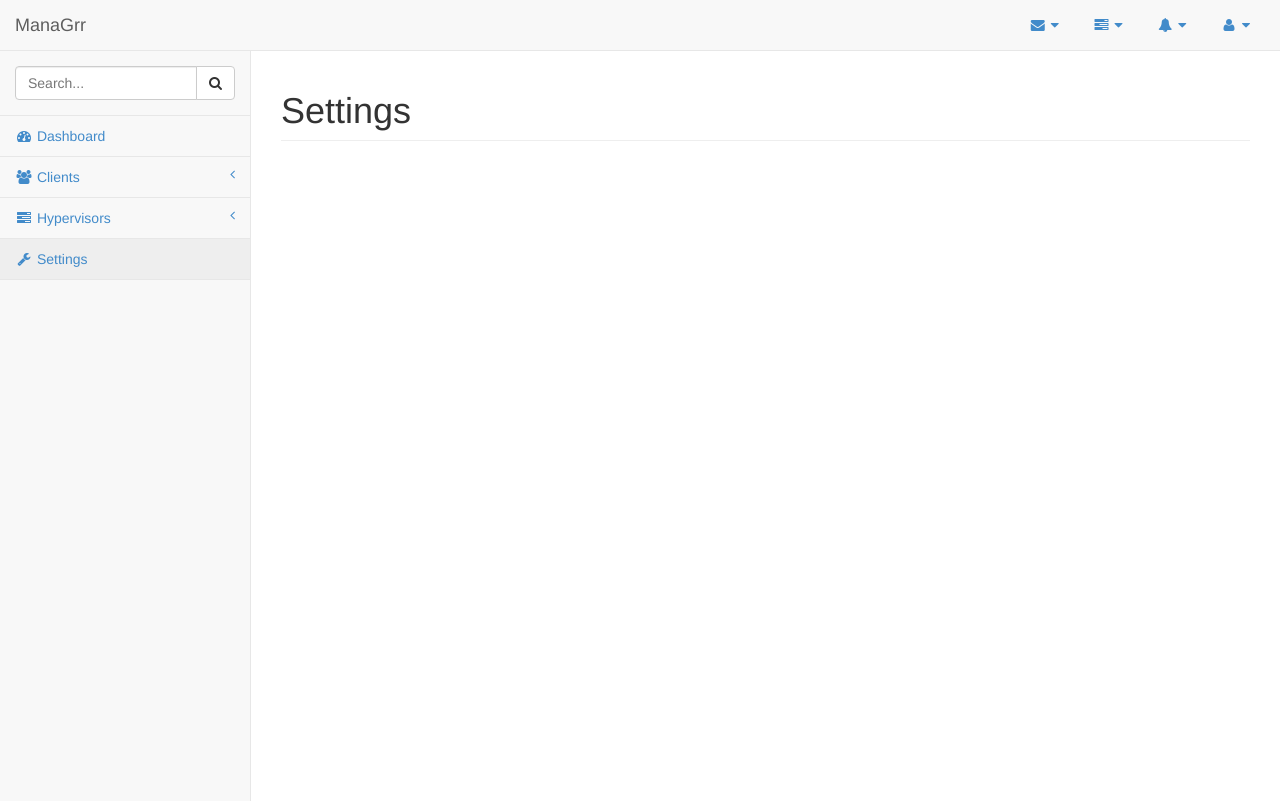
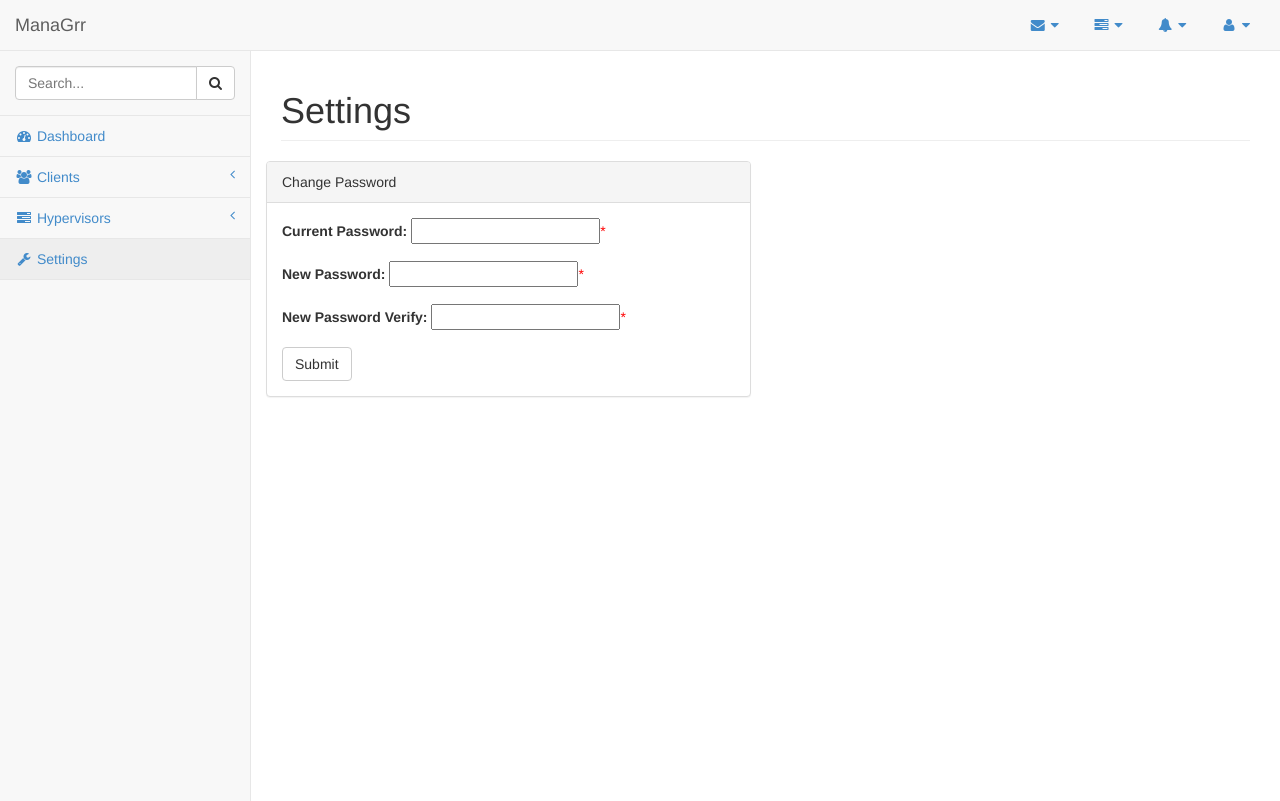
Before and after one commit to thatarchguy/ManaGRR, a Flask app: page /settings in a window 1280 px wide. Run offline with Flask 2, Linux system fonts and the light colour scheme; a user stored in the database is signed in; tables that the repository leaves empty hold one stand-in row (values such as "Sample post"); some libraries are stand-ins or nearby versions.

Commit message:
Added change password form
Just add default credentials when creating the db and users
can use the form to change their password

```diff
--- a/managrr/forms.py
+++ b/managrr/forms.py
@@ -1,6 +1,6 @@
 from flask.ext.wtf import Form
-from wtforms import StringField, BooleanField, SelectField
-from wtforms.validators import DataRequired
+from wtforms import StringField, BooleanField, SelectField, PasswordField
+from wtforms.validators import DataRequired, Required, EqualTo
 from managrr import models, db
 
 
@@ -24,3 +24,9 @@ class AddClient(Form):
 class AddHyper(Form):
     location        = StringField(u'location', validators=[DataRequired()])
     ip              = StringField(u'ip', validators=[DataRequired()])
+
+
+class SettingsPass(Form):
+    currentPass     = PasswordField('currentpass', validators=[DataRequired()])
+    newPass         = PasswordField('New Password', [Required(), EqualTo('newPassVerify', message='Passwords must match')])
+    newPassVerify   = PasswordField('Repeat Password')
--- a/managrr/models.py
+++ b/managrr/models.py
@@ -87,7 +87,7 @@ class Clients(db.Model):
 class Users(db.Model):
     id = db.Column('user_id',db.Integer , primary_key=True)
     username = db.Column('username', db.String(20), unique=True , index=True)
-    password = db.Column('password' , db.String(10))
+    password = db.Column('password' , db.String(40))
     email = db.Column('email',db.String(50),unique=True , index=True)
 
     def __init__(self , username ,password , email):
--- a/managrr/templates/layout.html
+++ b/managrr/templates/layout.html
@@ -62,7 +62,7 @@
                         <i class="fa fa-user fa-fw"></i>  <i class="fa fa-caret-down"></i>
                     </a>
                     <ul class="dropdown-menu dropdown-user">
-                        <li><a href="#"><i class="fa fa-user fa-fw"></i> User Profile</a>
+                        <li><a href="#"><i class="fa fa-user fa-fw"></i> {{ current_user.username }}</a>
                         </li>
                         <li><a href="#"><i class="fa fa-gear fa-fw"></i> Settings</a>
                         </li>
--- a/managrr/templates/settings.html
+++ b/managrr/templates/settings.html
@@ -18,5 +18,52 @@
 {% endblock %}
 
 {% block content %}
-{{ super() }}
+<div class="row">
+
+    <div class="col-lg-6">
+        <div class="panel panel-default">
+            <div class="panel-heading">
+                Change Password
+            </div>
+            <div class="panel-body">
+                <form method="POST">
+                    {{ ChangePassForm.hidden_tag() }}
+                    <div class="form-group">
+                        <label for="currentpass">Current Password:</label>
+                        {{ ChangePassForm.currentPass }}<span style="color: red;">*</span>
+                        {% for error in ChangePassForm.currentPass.errors %}
+                            <br /><span style="color: red;">[{{error}}]</span>
+                        {% endfor %}
+                        {% if error != None %}
+                            <br /><span style="color: red;">{{ error }}</span>
+                        {% endif %}
+                    </div>
+                    <div class="form-group">
+                        <label for="newpass">New Password: </label>
+                        {{ ChangePassForm.newPass }}<span style="color: red;">*</span>
+                        {% for error in ChangePassForm.newPass.errors %}
+                            <br /><span style="color: red;">[{{error}}]</span>
+                        {% endfor %}
+
+                    </div>
+                    <div class="form-group">
+                        <label for="newpassverify">New Password Verify:</label>
+                        {{ ChangePassForm.newPassVerify }}<span style="color: red;">*</span>
+                        {% for error in ChangePassForm.newPassVerify.errors %}
+                            <br /><span style="color: red;">[{{error}}]</span>
+                        {% endfor %}
+
+                    </div>
+                    <button type="submit" class="btn btn-default">Submit</button>
+                </form>
+            </div>
+        </div>
+    </div>
+
+
+
+
+
+</div>
+
 {% endblock %}
--- a/managrr/views.py
+++ b/managrr/views.py
@@ -1,7 +1,7 @@
 from flask import render_template, request, flash, redirect, url_for
 from flask.ext.login import login_user , logout_user , current_user , login_required
 from managrr import app, db, models, login_manager, bcrypt
-from .forms import CreateNode, AddClient, AddHyper
+from .forms import CreateNode, AddClient, AddHyper, SettingsPass
 from dateutil.relativedelta import relativedelta
 import os
 import datetime
@@ -425,10 +425,24 @@ def node_history():
     return jsondumps
 
 
-@app.route('/settings')
+@app.route('/settings', methods=['GET', 'POST'])
 @login_required
 def settings_view():
-    return render_template('settings.html', title="Settings")
+    error = None
+    ChangePassForm = SettingsPass()
+    user = current_user
+    if ChangePassForm.validate_on_submit():
+        currentPass = request.form['currentPass']
+        if bcrypt.check_password_hash(user.password, currentPass):
+            newPass = bcrypt.generate_password_hash(request.form['newPass'])
+            user.password = newPass
+            db.session.add(user)
+            db.session.commit()
+            app.logger.info("Changed password for: " + user.username)
+            return redirect('/settings')
+        else:
+            error = "Current password was incorrect"
+    return render_template('settings.html', title="Settings", ChangePassForm=ChangePassForm, error=error)
 
 
 def check_status(client_id, role="all"):
```
